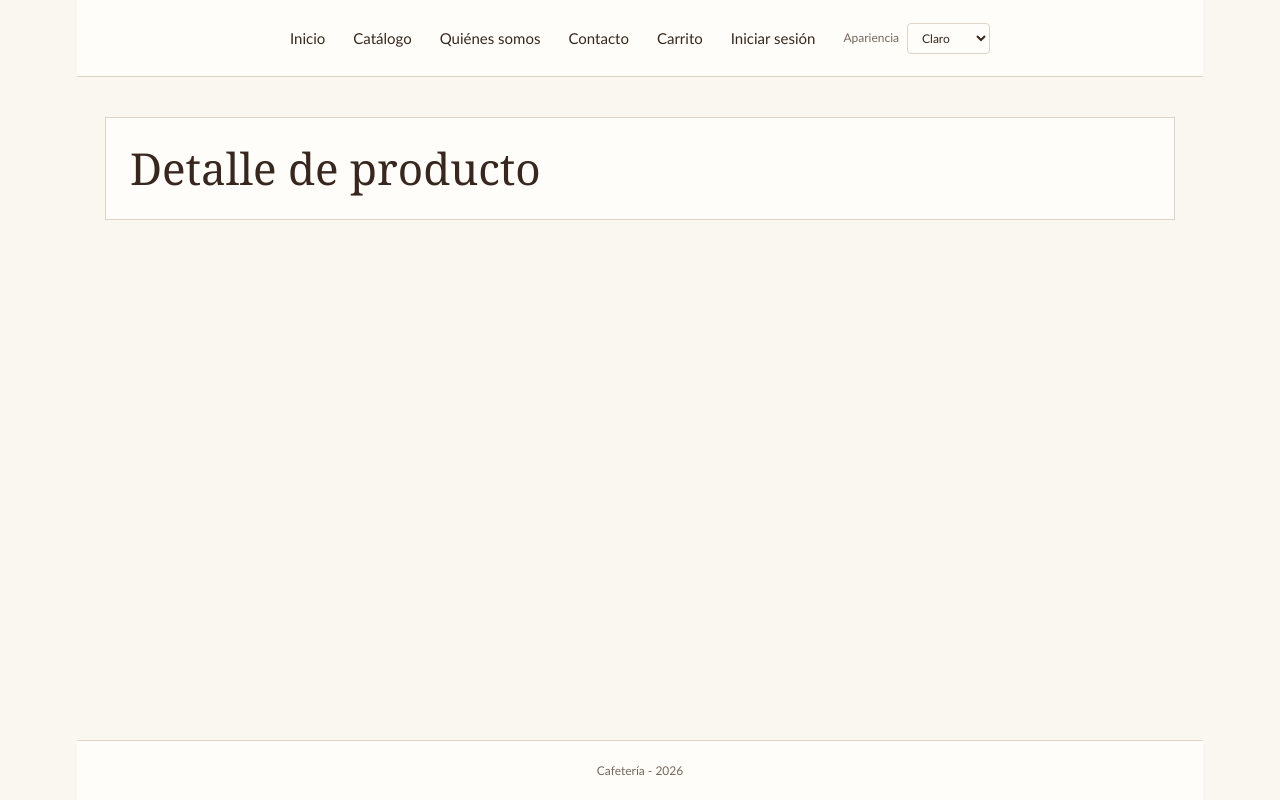
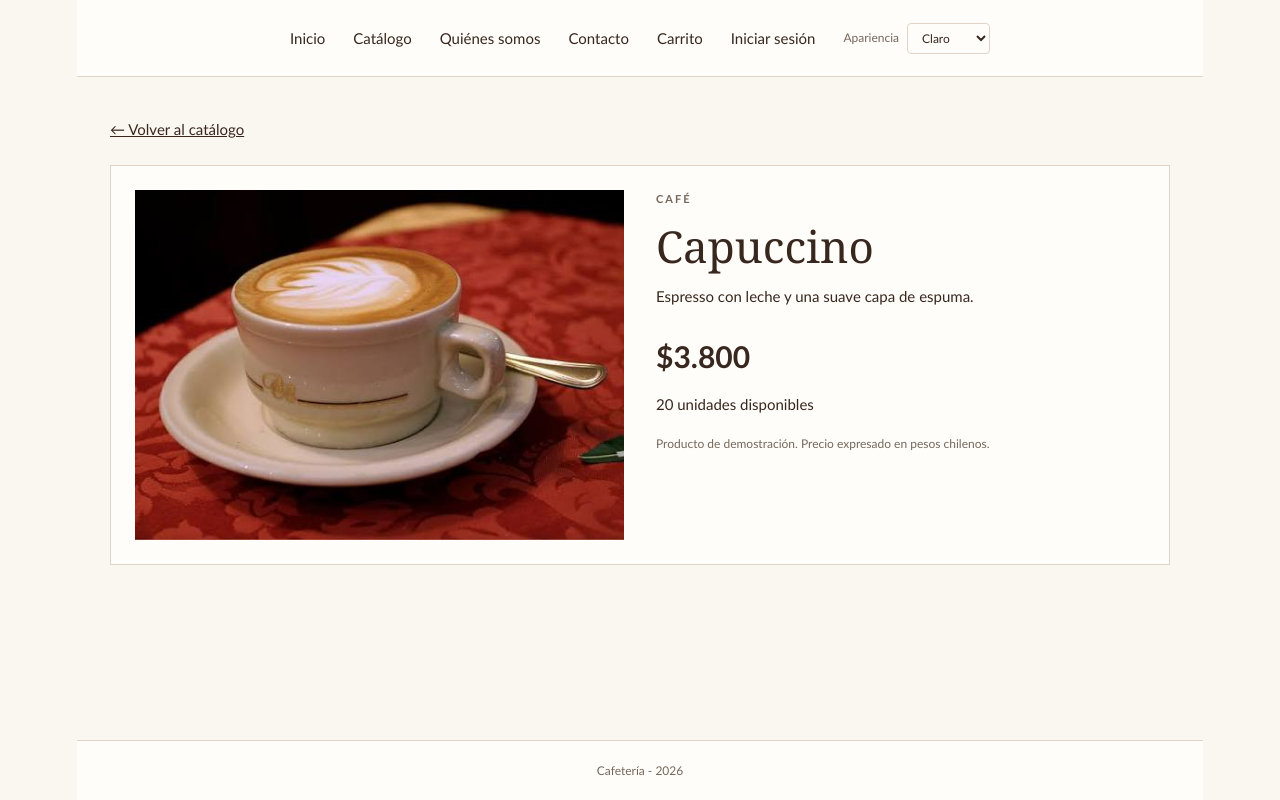
Before and after one commit to PatricioChaugsix/TaskCampus-TeamCafeinomanos, a React app in the folder frontend/: page /producto/1 in a window 1280 px wide. Built offline with nearby package versions, Linux system fonts and the light colour scheme; no server answers; the HTML template or start-up script is replaced by a standard one.

Commit message:
Tablas, formularios y catalogos

```diff
--- a/frontend/src/App.jsx
+++ b/frontend/src/App.jsx
@@ -17,16 +17,19 @@ import NoEncontrada from './pages/NoEncontrada'
 import Navbar from './components/Navbar'
 import Footer from './components/Footer'
 import RutaAdmin from './components/RutaAdmin'
+import { ProductosContext, productosIniciales } from './productos'
 
 function App() {
+  const [productos, setProductos] = useState(productosIniciales)
   const [tema, setTema] = useState(() => {
     const guardado = localStorage.getItem('tema')
     return ['claro', 'oscuro', 'vintage', 'pastel'].includes(guardado) ? guardado : 'claro'
   })
   useEffect(() => { localStorage.setItem('tema', tema) }, [tema])
-  const { pathname } = useLocation()
+  const { pathname, search } = useLocation()
   const panel = pathname === '/admin' || pathname.startsWith('/admin/') || pathname.startsWith('/demo/admin')
   return (
+    <ProductosContext.Provider value={{ productos, setProductos }}>
     <div className="store site-shell admin-shell" data-theme={tema}>
       <Navbar tema={tema} onTemaChange={setTema} />
       <main className={panel || pathname === '/' ? undefined : 'site-page'}>
@@ -43,13 +46,14 @@ function App() {
           <Route path="/quienes-somos" element={<QuienesSomos />} />
           <Route path="/admin" element={<RutaAdmin><Admin tema={tema} /></RutaAdmin>} />
           <Route path="/demo/admin" element={<Admin demo tema={tema} />} />
-          <Route path="/admin/productos" element={<RutaAdmin><AdminProductos /></RutaAdmin>} />
-          <Route path="/demo/admin/productos" element={<AdminProductos />} />
+          <Route path="/admin/productos" element={<RutaAdmin><AdminProductos key={pathname + search} /></RutaAdmin>} />
+          <Route path="/demo/admin/productos" element={<AdminProductos key={pathname + search} />} />
           <Route path="*" element={<NoEncontrada />} />
         </Routes>
       </main>
       <Footer />
     </div>
+    </ProductosContext.Provider>
   )
 }
 
--- a/frontend/src/pages/AdminProductos.jsx
+++ b/frontend/src/pages/AdminProductos.jsx
@@ -1,22 +1,18 @@
 import { useRef, useState } from 'react'
 import AdminNav from '../components/AdminNav'
-import capuccino from '../assets/capuccino.jpg'
-import mocha from '../assets/mocha.jpg'
+import { Link, useSearchParams } from 'react-router-dom'
+import { useProductos, categorias, pesos } from '../productos'
 import './Admin.css'
 import './AdminProductos.css'
 
 const vacio = { nombre: '', descripcion: '', categoria: '', precio: '', stock: '', imagen: '' }
-const categorias = ['Café', 'Repostería', 'Accesorios']
-const iniciales = [
-  { id: 'capuccino', nombre: 'Capuccino', descripcion: 'Espresso con leche y una suave capa de espuma.', categoria: 'Café', precio: 3800, stock: 20, imagen: capuccino },
-  { id: 'mocha', nombre: 'Mocha', descripcion: 'Café con chocolate y leche.', categoria: 'Café', precio: 4200, stock: 0, imagen: mocha },
-]
-const pesos = new Intl.NumberFormat('es-CL', { style: 'currency', currency: 'CLP' })
 
 export default function AdminProductos() {
-  const [productos, setProductos] = useState(iniciales)
-  const [datos, setDatos] = useState(vacio)
-  const [editando, setEditando] = useState(null)
+  const { productos, setProductos } = useProductos()
+  const [parametros] = useSearchParams()
+  const seleccionado = productos.find(producto => producto.id === parametros.get('editar'))
+  const [datos, setDatos] = useState(() => seleccionado ? { ...seleccionado } : vacio)
+  const [editando, setEditando] = useState(seleccionado?.id || null)
   const [errores, setErrores] = useState({})
   const [mensaje, setMensaje] = useState('')
   const [leyendo, setLeyendo] = useState(false)
@@ -106,7 +102,8 @@ export default function AdminProductos() {
   return <section className="productos-admin" aria-labelledby="productos-titulo">
     <AdminNav />
     <header className="admin-cabecera"><p className="admin-etiqueta">Paraíso del Café / Administración</p><h1 id="productos-titulo">Gestión de productos</h1><p>Registra productos y mantén sus datos, precios e inventario al día.</p></header>
-    <div className="admin-demo"><strong>Modo demostración.</strong> Los productos e imágenes solo se guardan en esta pantalla y se restablecen al recargar.</div>
+    <div className="admin-demo"><strong>Modo demostración.</strong> Los cambios se comparten con el catálogo mientras navegas y se restablecen al recargar. <Link to="/catalogo">Ver catálogo</Link></div>
+    {parametros.has('editar') && !seleccionado && <p className="producto-aviso" role="alert">El producto solicitado no existe. Puedes registrar uno nuevo.</p>}
     <div role="status" aria-live="polite">{mensaje && <p className="producto-aviso">{mensaje}</p>}</div>
     <div className="productos-layout">
       <form ref={formulario} className="producto-form" onSubmit={guardar} noValidate aria-labelledby="producto-form-titulo">
--- /dev/null
+++ b/frontend/src/pages/Catalogo.css
@@ -0,0 +1,34 @@
+.catalogo { max-width: 1060px; margin: 0 auto; text-align: left; }
+.catalogo-cabecera { display: flex; flex-wrap: wrap; justify-content: space-between; align-items: center; gap: 24px; padding-bottom: 24px; border-bottom: 1px solid var(--line); }
+.catalogo h1 { margin: 12px 0 !important; }
+.catalogo-cabecera p, .catalogo-demo, .catalogo-conteo { color: var(--muted); }
+.catalogo-demo { font-size: 12px; margin: 18px 0 !important; }
+.catalogo-filtros { display: flex; flex-wrap: wrap; gap: 16px; align-items: end; padding: 20px; background: var(--soft); border: 1px solid var(--line); }
+.catalogo-filtros > div { display: grid; gap: 6px; flex: 1; min-width: 180px; }
+.catalogo-filtros label { font-size: 12px; }
+.catalogo-filtros input, .catalogo-filtros select { width: 100%; }
+.catalogo-disponibles { display: flex; align-items: center; gap: 8px; align-self: center; }
+.catalogo-disponibles input { width: 18px; height: 18px; accent-color: var(--accent); }
+.catalogo-conteo { margin: 18px 0 !important; font-size: 12px; }
+.catalogo-grid { display: grid; grid-template-columns: repeat(3, minmax(0, 1fr)); gap: 18px; }
+.catalogo-tarjeta { display: flex; flex-direction: column; background: var(--surface); border: 1px solid var(--line); min-width: 0; }
+.catalogo-tarjeta > a img { width: 100%; height: 210px; object-fit: cover; }
+.catalogo-tarjeta-cuerpo { display: flex; flex-direction: column; flex: 1; padding: 20px; }
+.catalogo-tarjeta h2 { font-size: 26px; margin: 10px 0 !important; overflow-wrap: anywhere; }
+.catalogo-tarjeta p { color: var(--muted); font-size: 13px; overflow-wrap: anywhere; }
+.catalogo-precio { display: flex; flex-wrap: wrap; align-items: center; justify-content: space-between; gap: 8px; margin-top: auto; padding: 20px 0; }
+.catalogo-precio strong { font-size: 21px; }
+.catalogo-precio span { font-size: 11px; color: var(--muted); }
+.catalogo-acciones { display: flex; flex-wrap: wrap; gap: 10px; }
+.catalogo-acciones a, .catalogo-primario { display: inline-block; padding: 9px 14px; border: 1px solid var(--line); border-radius: 4px; text-decoration: none; font-size: 13px; }
+.site-shell .catalogo-primario, .catalogo-acciones a:first-child { background: var(--accent); color: var(--button); border-color: var(--accent); }
+.catalogo-vacio { padding: 40px 24px; text-align: center; background: var(--surface); border: 1px solid var(--line); }
+.catalogo-vacio p { margin: 16px 0 !important; }
+.catalogo-detalle { display: grid; grid-template-columns: 1fr 1fr; gap: 32px; margin-top: 24px; padding: 24px; border: 1px solid var(--line); background: var(--surface); }
+.catalogo-detalle > img { width: 100%; max-height: 440px; object-fit: cover; }
+.catalogo-detalle > div { min-width: 0; overflow-wrap: anywhere; }
+.detalle-precio { display: block; font-size: 30px; margin: 24px 0 12px; }
+.catalogo-detalle .catalogo-primario { margin-top: 24px; }
+.site-shell[data-theme='pastel'] .catalogo-tarjeta, .site-shell[data-theme='pastel'] .catalogo-detalle { border-radius: 18px; overflow: hidden; }
+@media (max-width: 900px) { .catalogo-grid { grid-template-columns: repeat(2, minmax(0, 1fr)); } }
+@media (max-width: 600px) { .catalogo-grid, .catalogo-detalle { grid-template-columns: 1fr; } .catalogo-filtros { flex-direction: column; align-items: stretch; padding: 16px; } .catalogo-filtros > div { min-width: 0; } .catalogo-detalle { padding: 16px; gap: 20px; } .catalogo-disponibles { align-self: start; } }
--- a/frontend/src/pages/Catalogo.jsx
+++ b/frontend/src/pages/Catalogo.jsx
@@ -1,5 +1,33 @@
+import { useState } from 'react'
+import { Link } from 'react-router-dom'
+import { useProductos, categorias, pesos } from '../productos'
+import './Catalogo.css'
+
 function Catalogo() {
-  return <h1>Catálogo</h1>
+  const { productos } = useProductos()
+  const [busqueda, setBusqueda] = useState('')
+  const [categoria, setCategoria] = useState('')
+  const [disponibles, setDisponibles] = useState(false)
+  const usuario = JSON.parse(localStorage.getItem('usuario') || 'null')
+  const normalizar = texto => texto.normalize('NFD').replace(/[\u0300-\u036f]/g, '').toLowerCase()
+  const visibles = productos.filter(producto => (!categoria || producto.categoria === categoria) && (!disponibles || producto.stock > 0) && normalizar(`${producto.nombre} ${producto.descripcion}`).includes(normalizar(busqueda.trim())))
+  function limpiar() { setBusqueda(''); setCategoria(''); setDisponibles(false) }
+
+  return <section className="catalogo" aria-labelledby="catalogo-titulo">
+    <header className="catalogo-cabecera"><div><p className="eyebrow">Paraíso del Café</p><h1 id="catalogo-titulo">Nuestro catálogo</h1><p>Café, sabores y detalles para disfrutar tu próxima pausa.</p></div>{usuario?.es_admin && <Link className="catalogo-primario" to="/admin/productos">Registrar producto</Link>}</header>
+    <p className="catalogo-demo">Catálogo de demostración. Las modificaciones del panel se reflejan al navegar y se restablecen al recargar.</p>
+    <div className="catalogo-filtros" role="search" aria-label="Buscar productos">
+      <div><label htmlFor="catalogo-busqueda">Buscar producto</label><input id="catalogo-busqueda" type="search" placeholder="Nombre o descripción" value={busqueda} onChange={evento => setBusqueda(evento.target.value)} /></div>
+      <div><label htmlFor="catalogo-categoria">Categoría</label><select id="catalogo-categoria" value={categoria} onChange={evento => setCategoria(evento.target.value)}><option value="">Todas las categorías</option>{categorias.map(item => <option key={item}>{item}</option>)}</select></div>
+      <label className="catalogo-disponibles"><input type="checkbox" checked={disponibles} onChange={evento => setDisponibles(evento.target.checked)} />Solo disponibles</label>
+      <button type="button" onClick={limpiar}>Limpiar filtros</button>
+    </div>
+    <p className="catalogo-conteo" role="status" aria-live="polite">{visibles.length} de {productos.length} productos</p>
+    {visibles.length ? <div className="catalogo-grid">{visibles.map(producto => <article className="catalogo-tarjeta" key={producto.id}>
+      <Link to={`/producto/${producto.id}`} aria-label={`Consultar ${producto.nombre}`}><img src={producto.imagen} alt={producto.nombre} /></Link>
+      <div className="catalogo-tarjeta-cuerpo"><span className="eyebrow">{producto.categoria}</span><h2>{producto.nombre}</h2><p>{producto.descripcion}</p><div className="catalogo-precio"><strong>{pesos.format(producto.precio)}</strong><span>{producto.stock ? `${producto.stock} disponibles` : 'Sin stock'}</span></div><div className="catalogo-acciones"><Link to={`/producto/${producto.id}`}>Ver detalles</Link>{usuario?.es_admin && <Link to={`/admin/productos?editar=${encodeURIComponent(producto.id)}`} aria-label={`Editar producto ${producto.nombre}`}>Editar</Link>}</div></div>
+    </article>)}</div> : <div className="catalogo-vacio"><h2>No encontramos productos</h2><p>Prueba con otro nombre o cambia los filtros.</p><button type="button" onClick={limpiar}>Mostrar todos los productos</button></div>}
+  </section>
 }
 
 export default Catalogo
--- a/frontend/src/pages/DetalleProducto.jsx
+++ b/frontend/src/pages/DetalleProducto.jsx
@@ -1,5 +1,14 @@
+import { Link, useParams } from 'react-router-dom'
+import { useProductos, pesos } from '../productos'
+import './Catalogo.css'
+
 function DetalleProducto() {
-  return <h1>Detalle de producto</h1>
+  const { id } = useParams()
+  const { productos } = useProductos()
+  const producto = productos.find(item => item.id === id)
+  const usuario = JSON.parse(localStorage.getItem('usuario') || 'null')
+  if (!producto) return <section className="catalogo catalogo-vacio"><h1>Producto no encontrado</h1><p>El producto solicitado no está disponible en este catálogo.</p><Link to="/catalogo">Volver al catálogo</Link></section>
+  return <section className="catalogo" aria-labelledby="detalle-titulo"><Link to="/catalogo">← Volver al catálogo</Link><article className="catalogo-detalle"><img src={producto.imagen} alt={producto.nombre} /><div><p className="eyebrow">{producto.categoria}</p><h1 id="detalle-titulo">{producto.nombre}</h1><p>{producto.descripcion}</p><strong className="detalle-precio">{pesos.format(producto.precio)}</strong><p>{producto.stock ? `${producto.stock} unidades disponibles` : 'Sin stock'}</p>{usuario?.es_admin && <Link className="catalogo-primario" to={`/admin/productos?editar=${encodeURIComponent(producto.id)}`}>Editar producto</Link>}<p className="catalogo-demo">Producto de demostración. Precio expresado en pesos chilenos.</p></div></article></section>
 }
 
 export default DetalleProducto
--- a/frontend/src/pages/Inicio.jsx
+++ b/frontend/src/pages/Inicio.jsx
@@ -1,31 +1,13 @@
 import { Link } from 'react-router-dom';
 import heroImage from '../assets/hero.png';
-import cappuccinoImg from '../assets/capuccino.jpg';
-import mochaImg from '../assets/mocha.jpg';
-import macchiatoImg from '../assets/macchiato.jpg';
+import { useProductos, pesos } from '../productos';
 import '../inicio.css';
 
 function Inicio() {
-  const productos = [
-    {
-      id: 1,
-      name: 'Capuccino',
-      price: '$3.800',
-      image: cappuccinoImg
-    },
-    {
-      id: 2,
-      name: 'Mocha',
-      price: '$4.200',
-      image: mochaImg
-    },
-    {
-      id: 3,
-      name: 'Macchiato',
-      price: '$3.500',
-      image: macchiatoImg
-    }
-  ];
+  const { productos: inventario } = useProductos();
+  const productos = inventario.slice(0, 3).map(producto => ({
+    id: producto.id, name: producto.nombre, price: pesos.format(producto.precio), image: producto.imagen
+  }));
 
   return (
     <>
@@ -41,7 +23,7 @@ function Inicio() {
                 El café puede ser el elemento fundamental para el día a día, por eso convierte tu vida en un paraíso jugoso y perfecto.
               </p>
             </div>
-            <button className="btn btn-primary btn-hero">Ver más</button>
+            <Link to="/catalogo" className="btn btn-primary btn-hero">Ver más</Link>
           </div>
         </div>
       </section>
--- /dev/null
+++ b/frontend/src/productos.js
@@ -0,0 +1,14 @@
+import { createContext, useContext } from 'react'
+import capuccino from './assets/capuccino.jpg'
+import mocha from './assets/mocha.jpg'
+import macchiato from './assets/macchiato.jpg'
+
+export const categorias = ['Café', 'Repostería', 'Accesorios']
+export const productosIniciales = [
+  { id: '1', nombre: 'Capuccino', descripcion: 'Espresso con leche y una suave capa de espuma.', categoria: 'Café', precio: 3800, stock: 20, imagen: capuccino },
+  { id: '2', nombre: 'Mocha', descripcion: 'Café con chocolate y leche.', categoria: 'Café', precio: 4200, stock: 0, imagen: mocha },
+  { id: '3', nombre: 'Macchiato', descripcion: 'Espresso intenso con un delicado toque de espuma de leche.', categoria: 'Café', precio: 3500, stock: 15, imagen: macchiato },
+]
+export const pesos = new Intl.NumberFormat('es-CL', { style: 'currency', currency: 'CLP' })
+export const ProductosContext = createContext(null)
+export const useProductos = () => useContext(ProductosContext)
```
